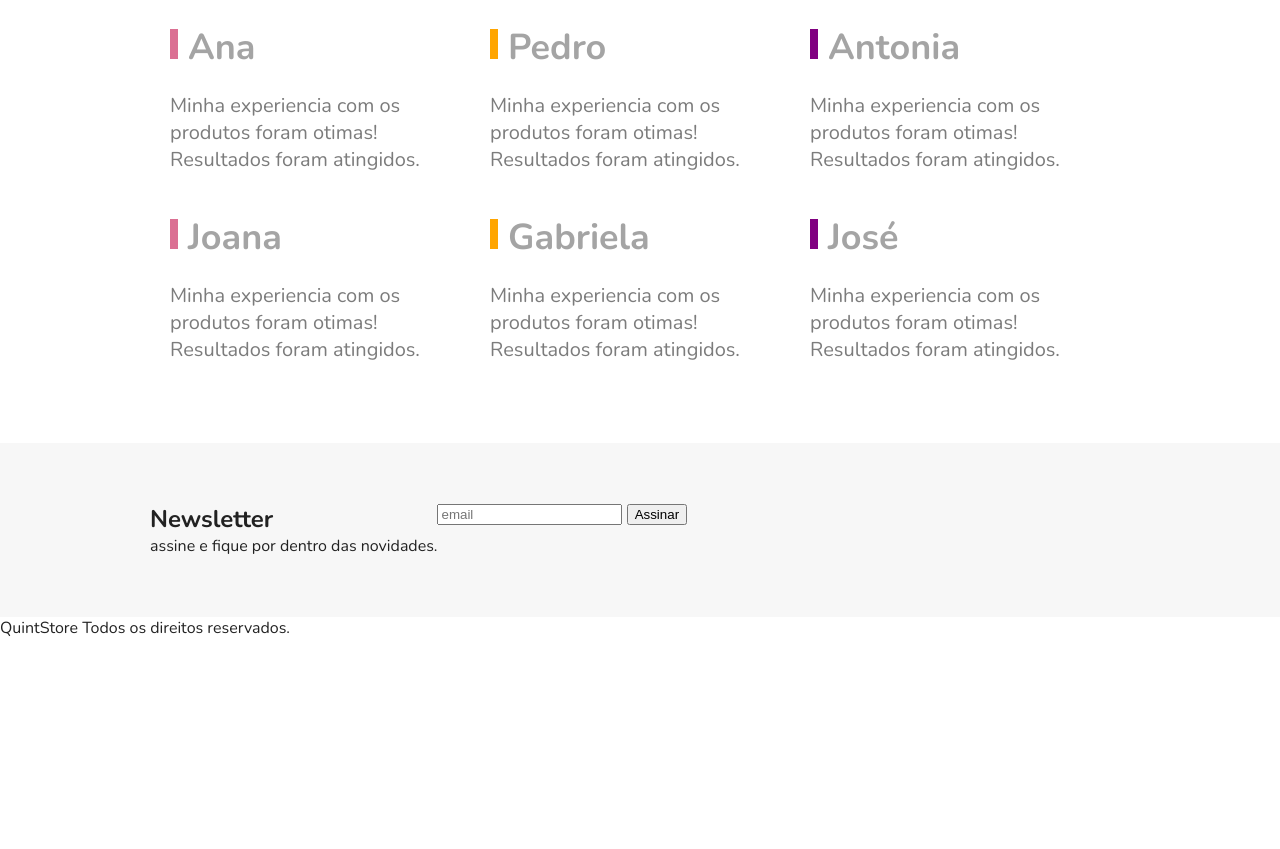
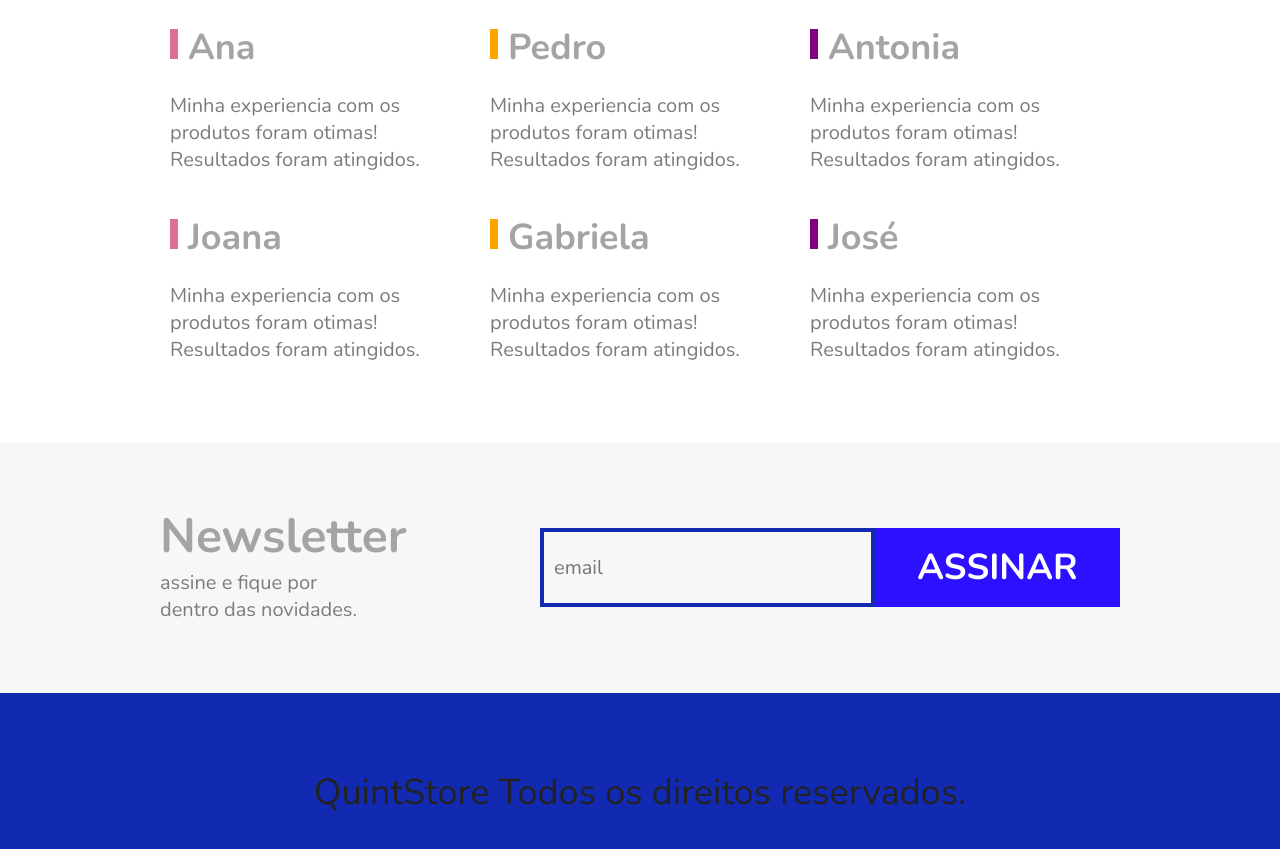
Before and after one commit to gabipq23/QuintStore_flexbox, a plain HTML site: page index.html in a window 1280 px wide. Shown: the part 2017-2866 px from the top of the page. Before the commit the page ends 2656 px from the top, so only its background shows below. Drawn offline with nearby package versions, Linux system fonts and the light colour scheme.

Commit message:
adição de novos estilos

```diff
--- a/css/style.css
+++ b/css/style.css
@@ -264,6 +264,71 @@ img{
     flex-wrap: wrap;
 }
 
-/* .news-info{
-    flex: ;
-} */
+.news-info{
+    flex: 1 1 200px;
+    margin: 0 10px;
+}
+
+.news-info h1{
+    font-size: 3rem;
+    color: #a4a4a4;
+}
+
+.news-info p{
+    font-size: 1.25rem;
+    max-width: 200px;
+    color: #7c7c7c;
+    margin-bottom: 10px;
+}
+
+.news-form{
+    flex: 2 1 260px;
+    margin: 0 10px;
+    align-self: center;
+    display: flex;
+    flex-wrap: wrap;
+}
+
+.news-form input{
+    flex: 3 1 200px;
+    font-size: 1.25rem;
+    color: #7c7c7c;
+    font-family: "Nunito", Helvetica, Arial, sans-serif;
+    border: 4px solid #122ab2;
+    background: transparent;
+    padding: 10px;
+    margin: 0px;
+    border-radius: 0px;
+}
+
+.news-form button{
+    flex: 1 1 200px;
+    font-family: "Nunito", Helvetica, Arial, sans-serif;
+    font-size: 2.25rem;
+    font-weight: bold;
+    text-transform: uppercase;
+    background: #2c10ff;
+    color: white;
+    margin: 0px;
+    cursor: pointer;
+    border: 0px;
+    padding: 15px 10px;
+}
+
+@media (max-width:600px) {
+    .news-form button{
+        font-size: 1.5rem;
+    }
+}
+.footer{
+    height: 200px;
+    display: flex;
+    background: #122ab2;
+    align-items: center;
+}
+
+.footer p{
+    flex: 1;
+    text-align: center;
+    font-size: 2.25rem;
+}
```
